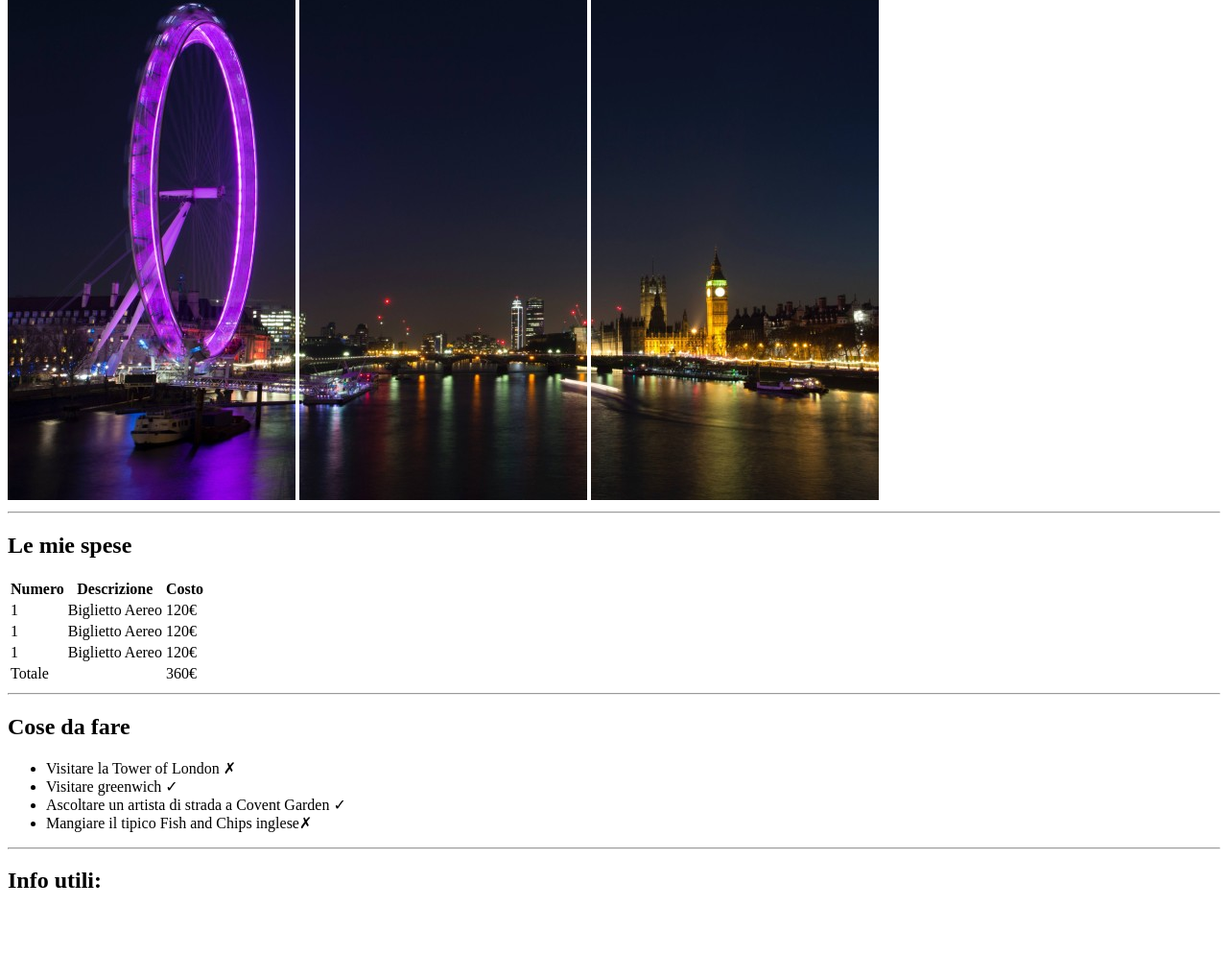
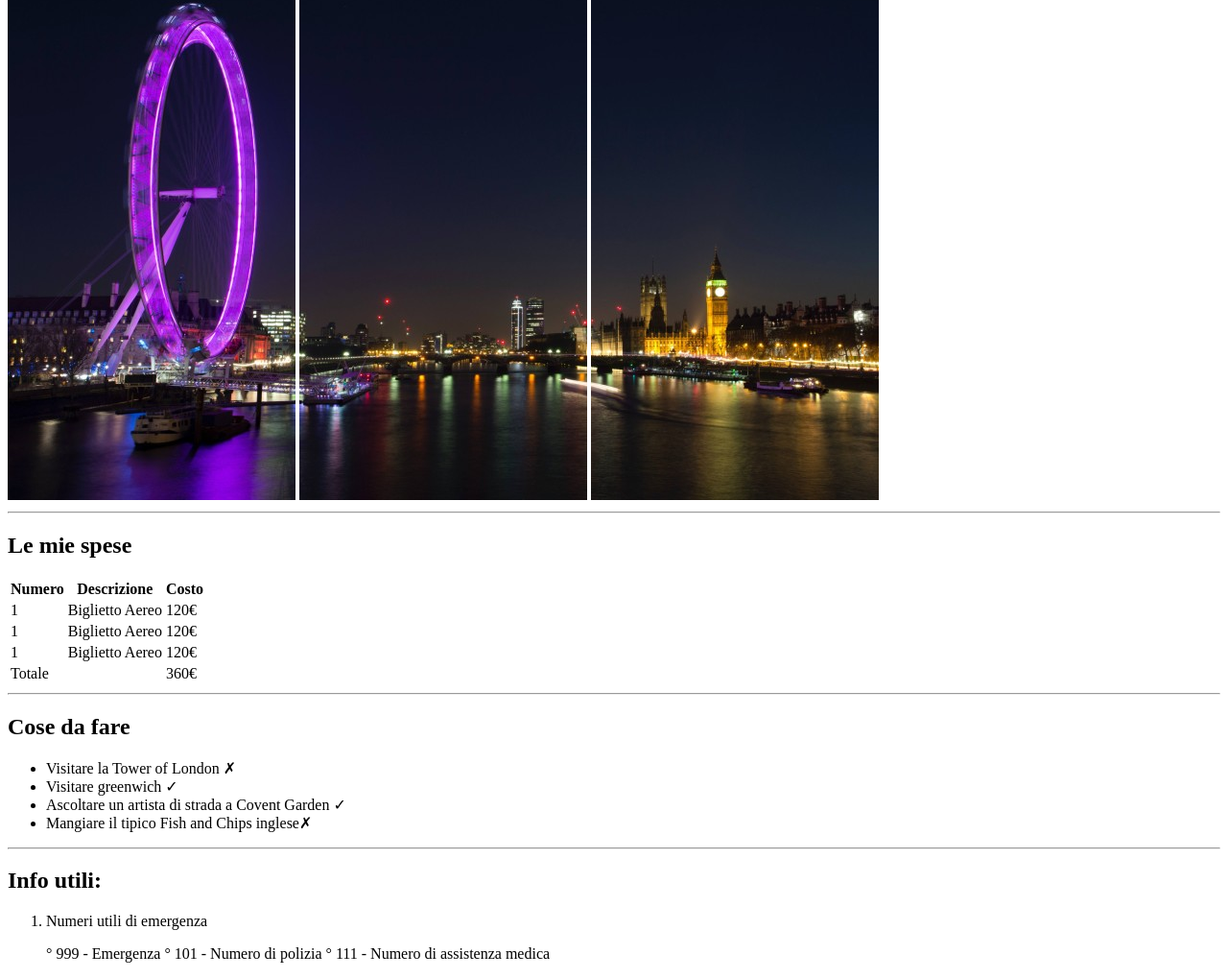
Before and after one commit to Simone-Corso/html-london-trip, a plain HTML site: page index.html in a window 1280 px wide. Shown: the part 159-1178 px from the top of the page at 96% size. Before the commit the page ends 1110 px from the top, so only its background shows below. Drawn offline with Linux system fonts and the light colour scheme; files whose address does not match are found by name.

Commit message:
La lista di emergenza

```diff
--- a/index.html
+++ b/index.html
@@ -77,6 +77,15 @@
       <h2>
         Info utili:
     </h2>
+    <ol>
+        <li>Numeri utili di emergenza</li>
+      </ol>
+      <ul>
+        &deg; 999 - Emergenza
+        &deg; 101 - Numero di polizia
+        &deg; 111 - Numero di assistenza medica
+</ul>
+
 
 
 
```
